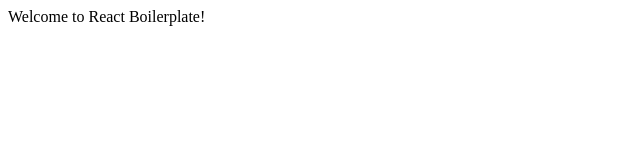
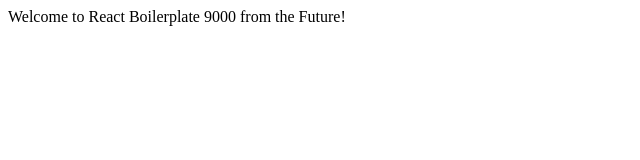
Before and after one commit to jaosaari/react-boilerplate-9000, a website: page src/client/index.html in a window 1280 px wide. Shown: the whole page, without its empty margins (0-640 px from the left). Drawn offline with Linux system fonts and the light colour scheme.

Commit message:
build command added to package.json

```diff
--- a/package.json
+++ b/package.json
@@ -4,7 +4,10 @@
   "description": "the react boilerplate from the future",
   "main": "index.js",
   "scripts": {
-    "test": "echo \"Error: no test specified\" && exit 1"
+    "build": "npm run build-server && npm run build-client",
+    "build-server": "babel src/server --out-dir ./dist",
+    "build-client": "babel src/client --copy-files --out-dir ./dist/public",
+    "start": "node ./dist/index.js"
   },
   "repository": {
     "type": "git",
--- a/src/client/index.html
+++ b/src/client/index.html
@@ -2,11 +2,11 @@
 <html lang="en">
 <head>
     <meta charset="UTF-8">
-    <title>React Boilerplate</title>
+    <title>React Boilerplate 9000</title>
 </head>
 <body>
     <div id="root">
-        Welcome to React Boilerplate!
+        Welcome to React Boilerplate 9000 from the Future!
     </div>
 </body>
 </html>
```
